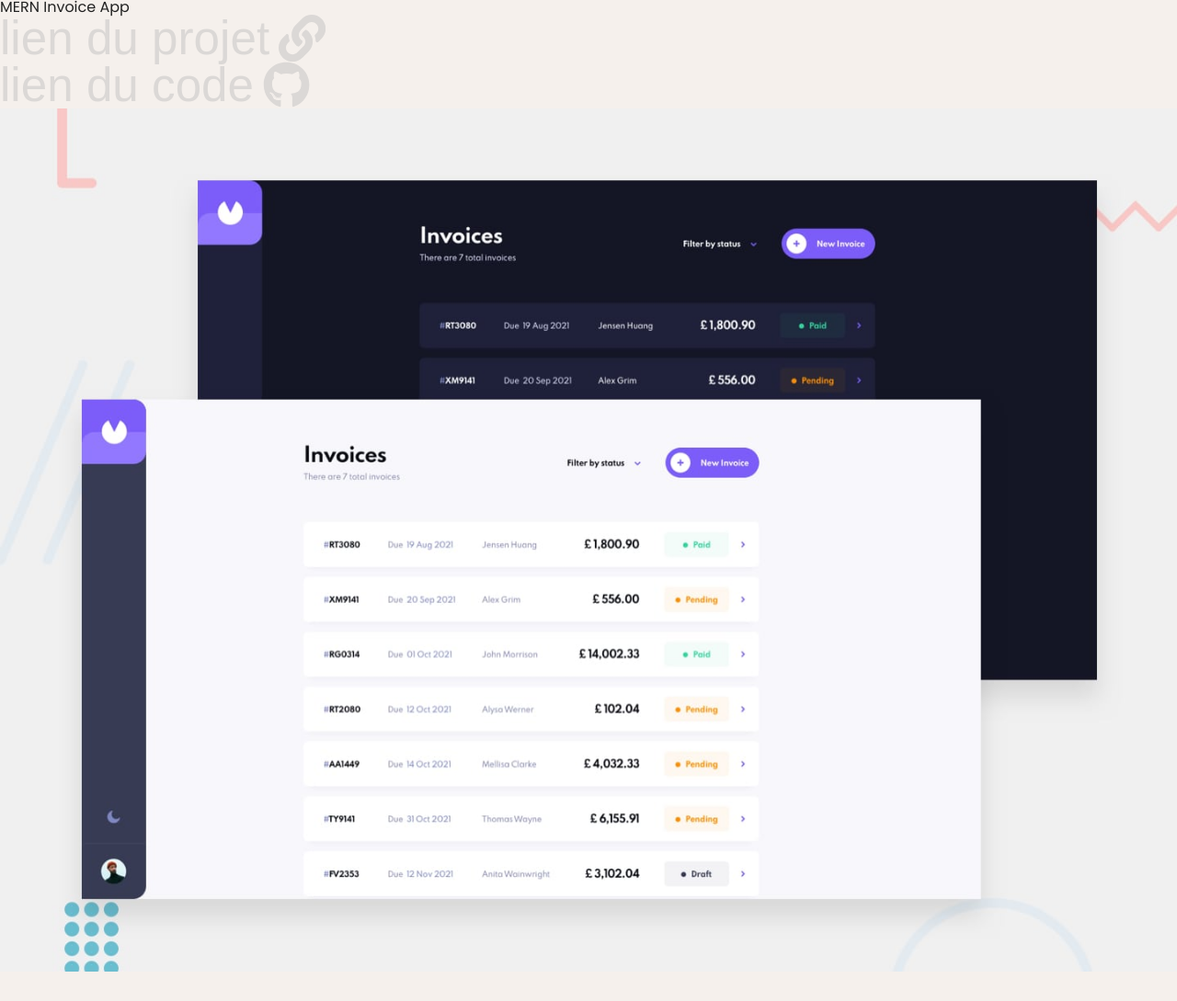
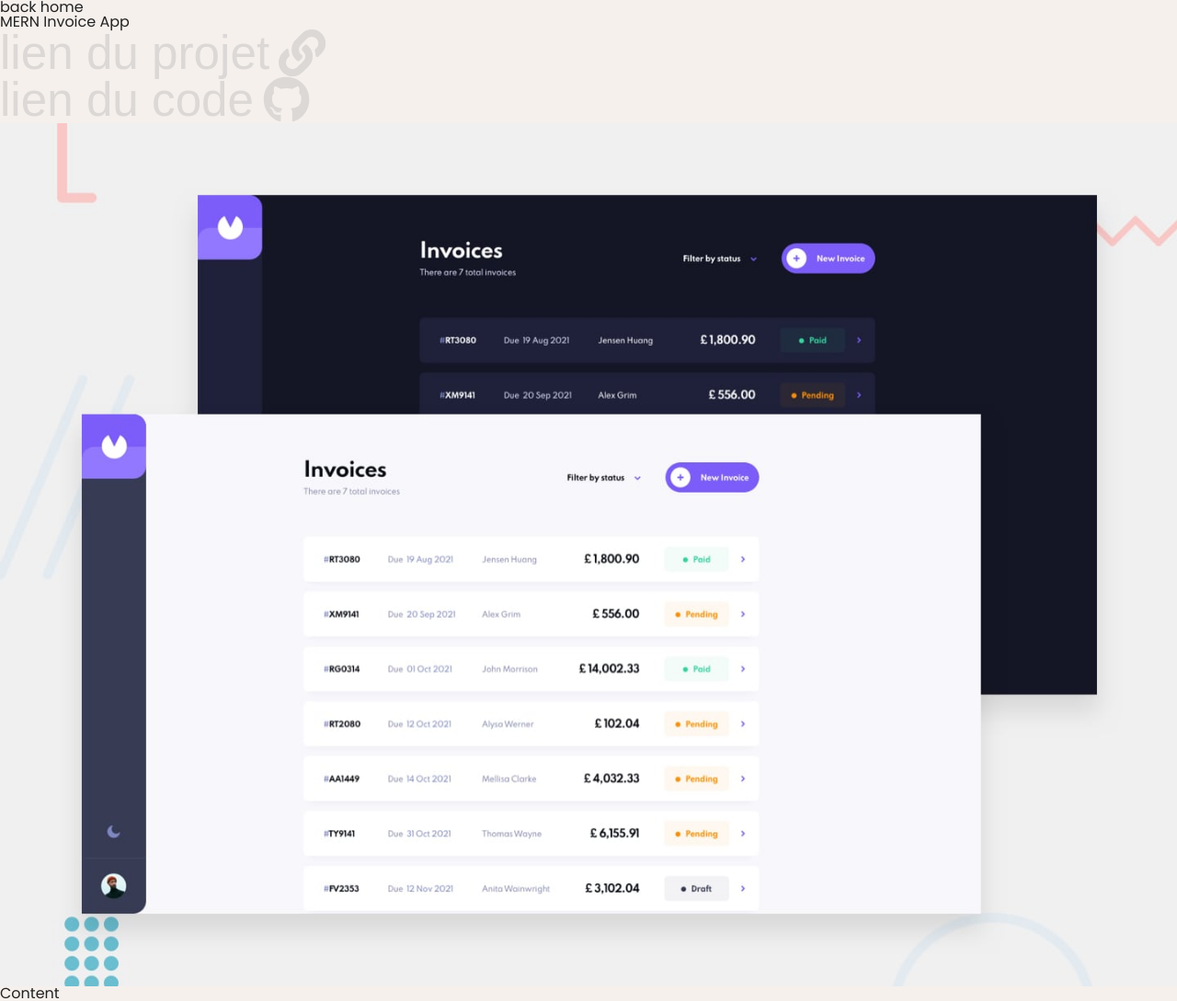
Before and after one commit to MathisHumbert/my-portfolio, a React (Create React App) app: page /project/1 in a window 1280 px wide. Shown: the whole page at 92% size. Before the commit the page ends 1057 px from the top, so only its background shows below. Built offline with nearby package versions, Linux system fonts and the light colour scheme; a web font is replaced by a local one.

Commit message:
working on project page

```diff
--- /dev/null
+++ b/src/ProjectSections/BackHome/index.jsx
@@ -0,0 +1,5 @@
+const BackHome = () => {
+  return <div>back home</div>;
+};
+
+export default BackHome;
--- /dev/null
+++ b/src/ProjectSections/Content/index.jsx
@@ -0,0 +1,5 @@
+const Content = () => {
+  return <div>Content</div>;
+};
+
+export default Content;
--- /dev/null
+++ b/src/ProjectSections/Header/index.jsx
@@ -0,0 +1,30 @@
+import { useTranslation } from 'react-i18next';
+import { FaLink, FaGithub } from 'react-icons/fa';
+
+const Header = ({ title, website, code }) => {
+  const { t } = useTranslation();
+
+  return (
+    <header>
+      <h1>{title}</h1>
+      <a
+        href={website}
+        target='_blank'
+        rel='noreferrer'
+        className='website-link link'
+      >
+        {t('website')} <FaLink />
+      </a>
+      <a
+        href={code}
+        target='_blank'
+        rel='noreferrer'
+        className='code-link link'
+      >
+        {t('code')} <FaGithub />
+      </a>
+    </header>
+  );
+};
+
+export default Header;
--- a/src/pages/ProjectPage.js
+++ b/src/pages/ProjectPage.js
@@ -1,39 +1,27 @@
 import { useParams } from 'react-router-dom';
-import { FaLink, FaGithub } from 'react-icons/fa';
-import { useTranslation } from 'react-i18next';
 import styled from 'styled-components';
 import data from '../utils/projectData';
+import Header from '../ProjectSections/Header';
+import Content from '../ProjectSections/Content';
+import BackHome from '../ProjectSections/BackHome';
+
+// back home
+// projet number 1
+// header
+// img
+// content
 
 const ProjectPage = () => {
-  const { t } = useTranslation();
   const { id } = useParams();
-
   const tempData = data[0];
   console.log(tempData);
-  const { title, website, code, img, header } = tempData;
 
   return (
     <Wrapper>
-      <header>
-        <h1>{title}</h1>
-        <a
-          href={website}
-          target='_blank'
-          rel='noreferrer'
-          className='website-link link'
-        >
-          {t('website')} <FaLink />
-        </a>
-        <a
-          href={code}
-          target='_blank'
-          rel='noreferrer'
-          className='code-link link'
-        >
-          {t('code')} <FaGithub />
-        </a>
-      </header>
-      <img src={img} alt='' />
+      <BackHome />
+      <Header {...tempData} />
+      <img src={tempData.img} alt='' />
+      <Content {...tempData} />
       <section></section>
     </Wrapper>
   );
```
